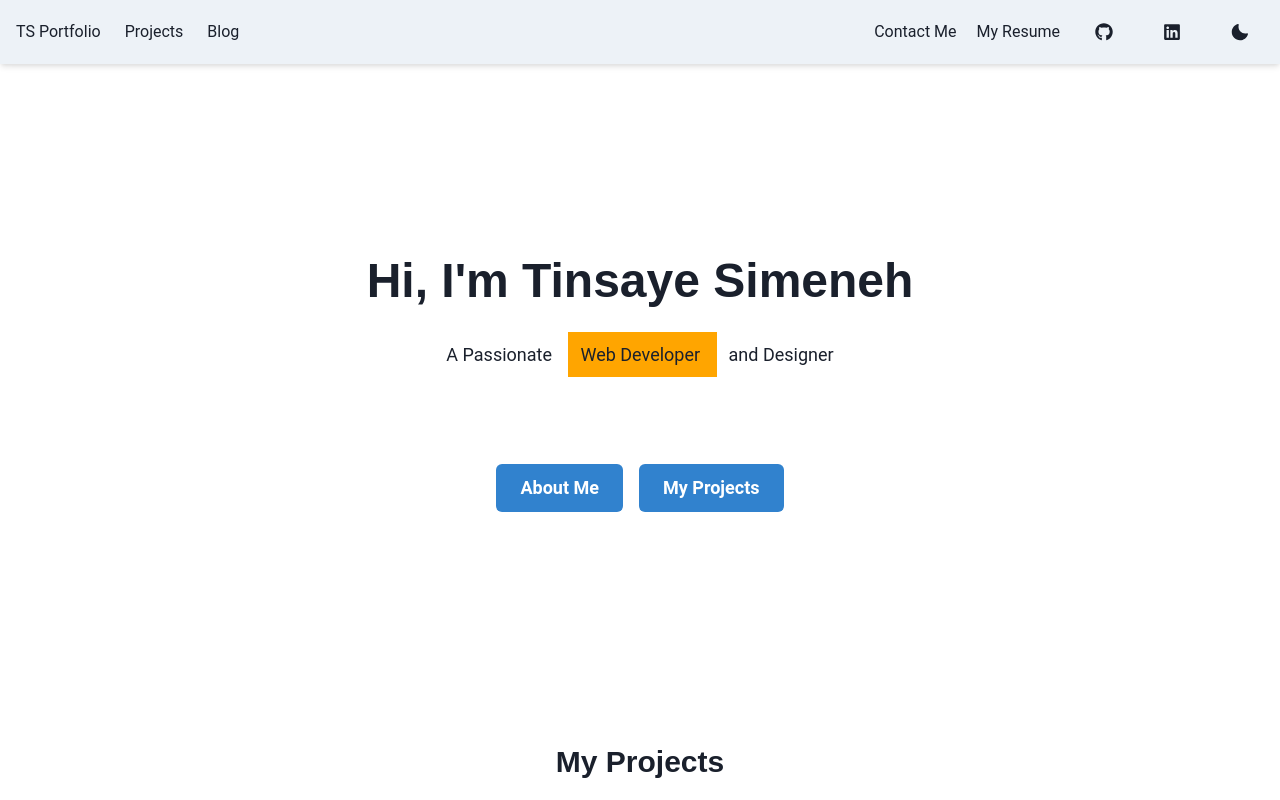
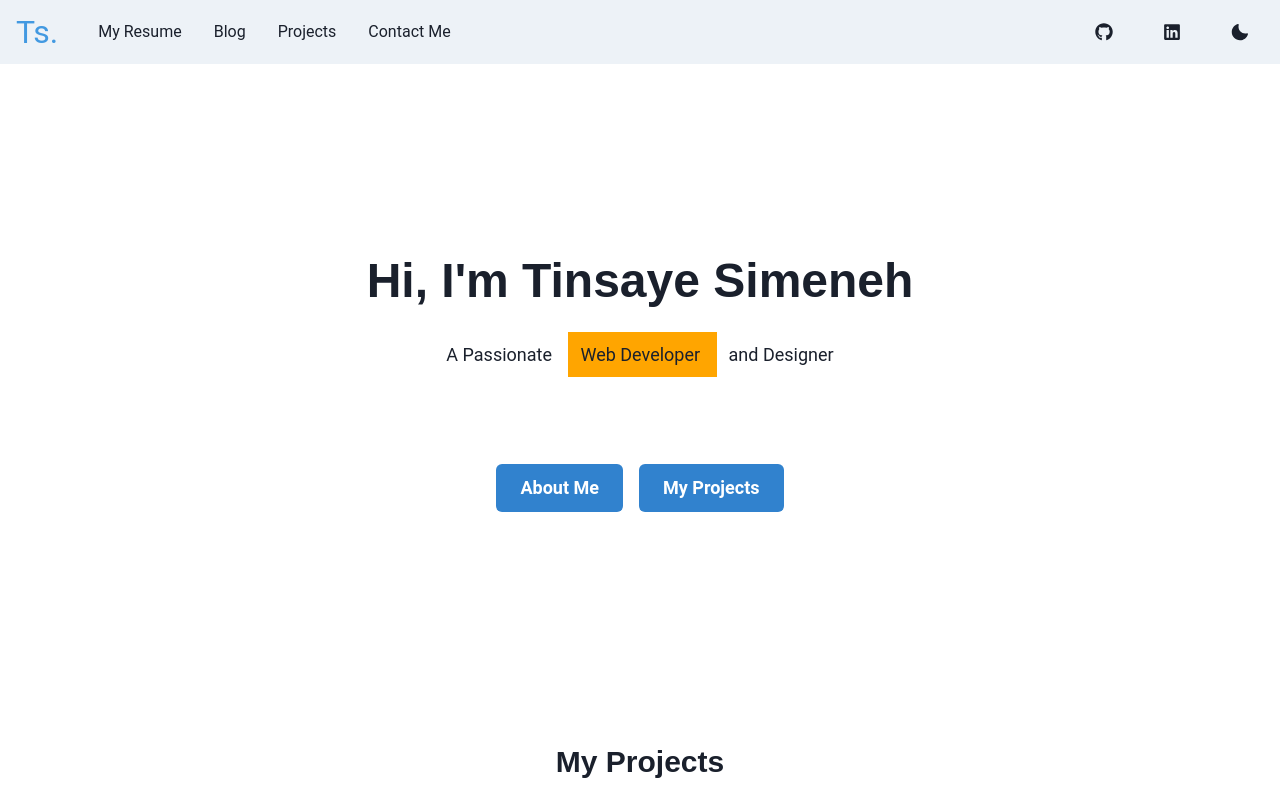
Before and after one commit to tinsaye-simeneh/portfolio, a Next.js app: page / in a window 1280 px wide. Shown: the top 800 px of the page. Built offline with nearby package versions, Linux system fonts and the light colour scheme.

Commit message:
fix: navbar links and routes

```diff
--- a/src/app/components/Navbar.tsx
+++ b/src/app/components/Navbar.tsx
@@ -1,44 +1,70 @@
 "use client";
+
 import {
   Box,
   Flex,
   HStack,
   IconButton,
-  Button,
+  useDisclosure,
+  useColorModeValue,
   useColorMode,
-  useColorModeValue,
-  useDisclosure,
   Stack,
 } from "@chakra-ui/react";
 import { HamburgerIcon, CloseIcon, MoonIcon, SunIcon } from "@chakra-ui/icons";
 import { FaGithub, FaLinkedin } from "react-icons/fa";
-import Link from "next/link";
+
+interface NavLinkProps {
+  href: string;
+  children: React.ReactNode;
+}
+
+const Links = [
+  {
+    lable: "My Resume",
+    href: "/my-resume",
+  },
+  {
+    lable: "Blog",
+    href: "/blog",
+  },
+  {
+    lable: "Projects",
+    href: "/projects",
+  },
+  {
+    lable: "Contact Me",
+    href: "/contact-me",
+  },
+];
+
+const NavLink = ({ href, children }: NavLinkProps) => {
+  return (
+    <Box
+      as="a"
+      px={2}
+      py={1}
+      rounded={"md"}
+      _hover={{
+        textDecoration: "none",
+        bg: useColorModeValue("gray.200", "gray.700"),
+      }}
+      href={href}
+    >
+      {children}
+    </Box>
+  );
+};
 
 const Navbar = () => {
+  const { isOpen, onOpen, onClose } = useDisclosure();
   const { colorMode, toggleColorMode } = useColorMode();
-  const { isOpen, onOpen, onClose } = useDisclosure();
   const iconColor = useColorModeValue("gray.800", "white");
   const bgColor = useColorModeValue("gray.100", "gray.900");
 
   return (
-    <Box
-      bg={bgColor}
-      px={4}
-      position="sticky"
-      top={0}
-      width="100%"
-      zIndex={10}
-      boxShadow="md"
-    >
+    <>
+      <Box bg={bgColor} px={4}>
         <Flex h={16} alignItems={"center"} justifyContent={"space-between"}>
-        <HStack spacing={6}>
-          <Link href="/">TS Portfolio</Link>
-          <Link href="/project">Projects</Link>
-          <Link href="/blog" download>
-            Blog
-          </Link>
-        </HStack>
-
           <IconButton
             size={"md"}
             icon={isOpen ? <CloseIcon /> : <HamburgerIcon />}
@@ -46,13 +72,24 @@ const Navbar = () => {
             display={{ md: "none" }}
             onClick={isOpen ? onClose : onOpen}
           />
-
+          <HStack spacing={8} alignItems={"center"}>
+            <Box fontSize={"2rem"} color={"blue.400"}>
+              Ts.
+            </Box>
+            <HStack
+              as={"nav"}
+              spacing={4}
+              display={{ base: "none", md: "flex" }}
+            >
+              {Links.map((link) => (
+                <NavLink key={link.lable} href={link.href}>
+                  {link.lable}
+                </NavLink>
+              ))}
+            </HStack>
+          </HStack>
           <Flex alignItems={"center"}>
             <HStack spacing={5}>
-            <Link href="/contact">Contact Me</Link>
-            <Link href="/resume" download>
-              My Resume
-            </Link>
               <IconButton
                 as="a"
                 href="https://github.com/your-github-username"
@@ -76,9 +113,9 @@ const Navbar = () => {
               <IconButton
                 aria-label="Toggle Theme"
                 icon={colorMode === "light" ? <MoonIcon /> : <SunIcon />}
-              onClick={toggleColorMode}
                 variant="ghost"
                 size="lg"
+                onClick={toggleColorMode}
                 color={iconColor}
               />
             </HStack>
@@ -88,16 +125,16 @@ const Navbar = () => {
         {isOpen && (
           <Box pb={4} display={{ md: "none" }}>
             <Stack as={"nav"} spacing={4}>
-            <Button as="a" href="/contact" colorScheme="blue">
-              Contact Me
-            </Button>
-            <Button as="a" href="/resume.pdf" download colorScheme="teal">
-              Download Resume
-            </Button>
+              {Links.map((link) => (
+                <NavLink key={link.lable} href={link.href}>
+                  {link.lable}
+                </NavLink>
+              ))}
             </Stack>
           </Box>
         )}
       </Box>
+    </>
   );
 };
 
```
Also changed, not shown: src/app/contact-me/page.tsx (renamed from src/app/contact/page.tsx), src/app/my-resume/page.tsx (renamed from src/app/resume/page.tsx), src/app/projects/page.tsx (renamed from src/app/project/page.tsx). Lines whose indentation alone changed are shown as unchanged.
